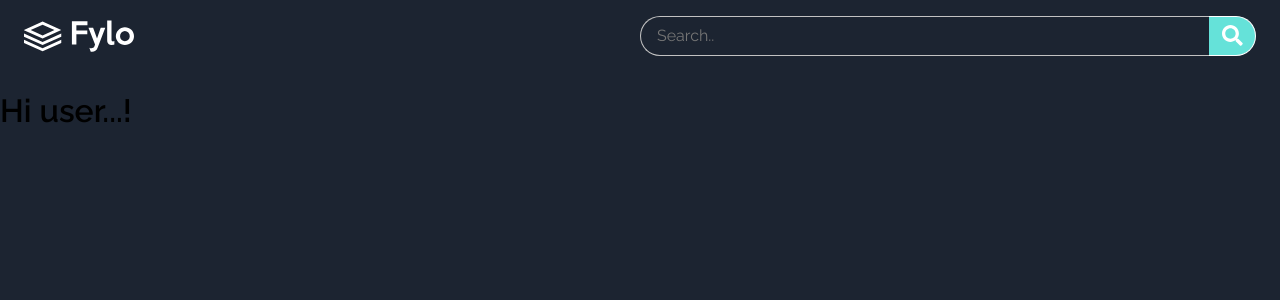
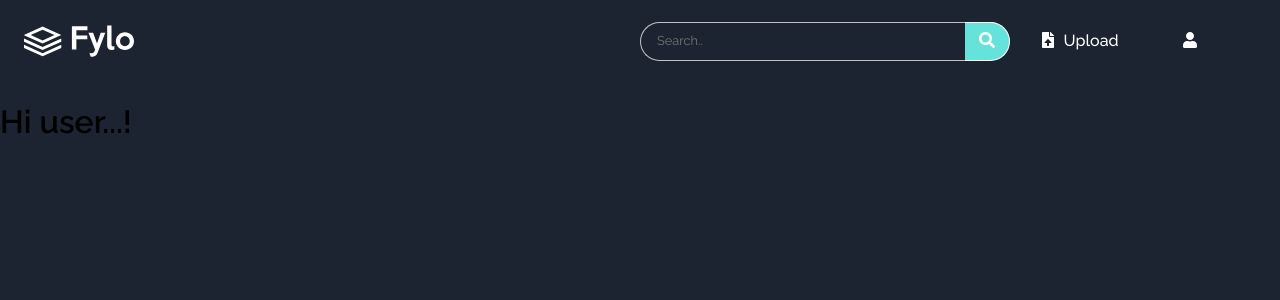
Before and after one commit to Andreszd/app-scribd, a React (Create React App) app: page /home in a window 1280 px wide. Shown: the top 300 px of the page. Built offline with nearby package versions, Linux system fonts and the light colour scheme.

Commit message:
nav user finished

```diff
--- a/src/components/Button/index.js
+++ b/src/components/Button/index.js
@@ -1,20 +1,29 @@
 import './style.scss'
 
-export default function Button({text, modifier, onClick}){
+export default function Button({text, modifier, onClick, icon}){
     if(Array.isArray(modifier)){
         let nameClassBasic = 'button'
         modifier.forEach(element => nameClassBasic+=` button--${element}`)
         return (
             <button
                 className={nameClassBasic}
-            >{text}</button>
+            >
+                {icon}
+                {text}
+            </button>
         )
     }
-    if (!modifier) return <button className="button">{text}</button>
+    if (!modifier) return <button className="button">
+        {icon}
+        {text}
+    </button>
 
     return (
         <button
         onClick={onClick}
-        className={`button button--${modifier}`}>{text}</button>
+        className={`button button--${modifier}`}>
+            {icon}
+            {text}
+        </button>
     )
 }
--- a/src/components/Button/style.scss
+++ b/src/components/Button/style.scss
@@ -1,5 +1,6 @@
 .button{
     color: var(--white);
+    display: flex;
     position: relative;
     font-weight: 500;
     z-index: 10;
@@ -17,7 +18,13 @@
     &--width-all{
         width: 100%;
     }
+    &--hidden-min-width{
+        display: none;
+    }
     @media screen and (min-width: 720px){
         cursor: pointer;
+        &--hidden-min-width{
+            display: block;
+        }
     }
 }
--- a/src/components/NavUser/index.js
+++ b/src/components/NavUser/index.js
@@ -1,3 +1,7 @@
+import { FontAwesomeIcon } from '@fortawesome/react-fontawesome'
+import { faUser, faFileUpload } from '@fortawesome/free-solid-svg-icons'
+
+import Button from '../Button'
 import Search from "../Search";
 
 import './style.scss'
@@ -5,6 +9,8 @@ export default function NavUser({}){
     return (
        <nav className="nav-user">
            <Search/>
+           <Button text="Upload" modifier="hidden-min-width" icon={<FontAwesomeIcon icon={faFileUpload} className="icon"/>}/>
+           <Button icon={<FontAwesomeIcon icon={faUser}/>} modifier="hidden-min-width"/>
        </nav>
     )
 }
--- a/src/components/NavUser/style.scss
+++ b/src/components/NavUser/style.scss
@@ -1,3 +1,5 @@
 .nav-user{
     width: 50%;
+    display: flex;
+    align-items: center;
 }
--- a/src/components/Search/style.scss
+++ b/src/components/Search/style.scss
@@ -2,14 +2,15 @@
     display: flex;
     width: 100%;
     &__input{
-        padding: .6rem 1rem;
+        padding: .7rem 1rem;
         width:100% ;
         outline: none;
         border-top-left-radius:25px ;
         border-bottom-left-radius:25px ;
         background-color: transparent;
-        border: 1px solid #c2c2c2;
+        border: 1.2px solid #c2c2c2;
         border-right: none;
+        font-size: .8rem;
         color: var(--white);
     }
     &__button{
@@ -20,7 +21,7 @@
         border-top-right-radius:25px ;
         border-bottom-right-radius:25px ;
         background-color: var(--cyan);
-        font-size: 1.3rem;
+        font-size: 1em;
         color: var(--white);
         @media screen and (min-width: 720px){
             &:hover{
@@ -28,4 +29,7 @@
             }
         }
     }
+    @media screen and (min-width: 720px){
+        width: 60%;
+    }
 }
--- a/src/scss/base/_base.scss
+++ b/src/scss/base/_base.scss
@@ -19,3 +19,6 @@ input:-webkit-autofill{
 button{
     outline: none;
 }
+.icon{
+    margin-right: 10px;
+}
```
Also changed, not shown: 1 other file (tests, documents, lock files or other folders).
